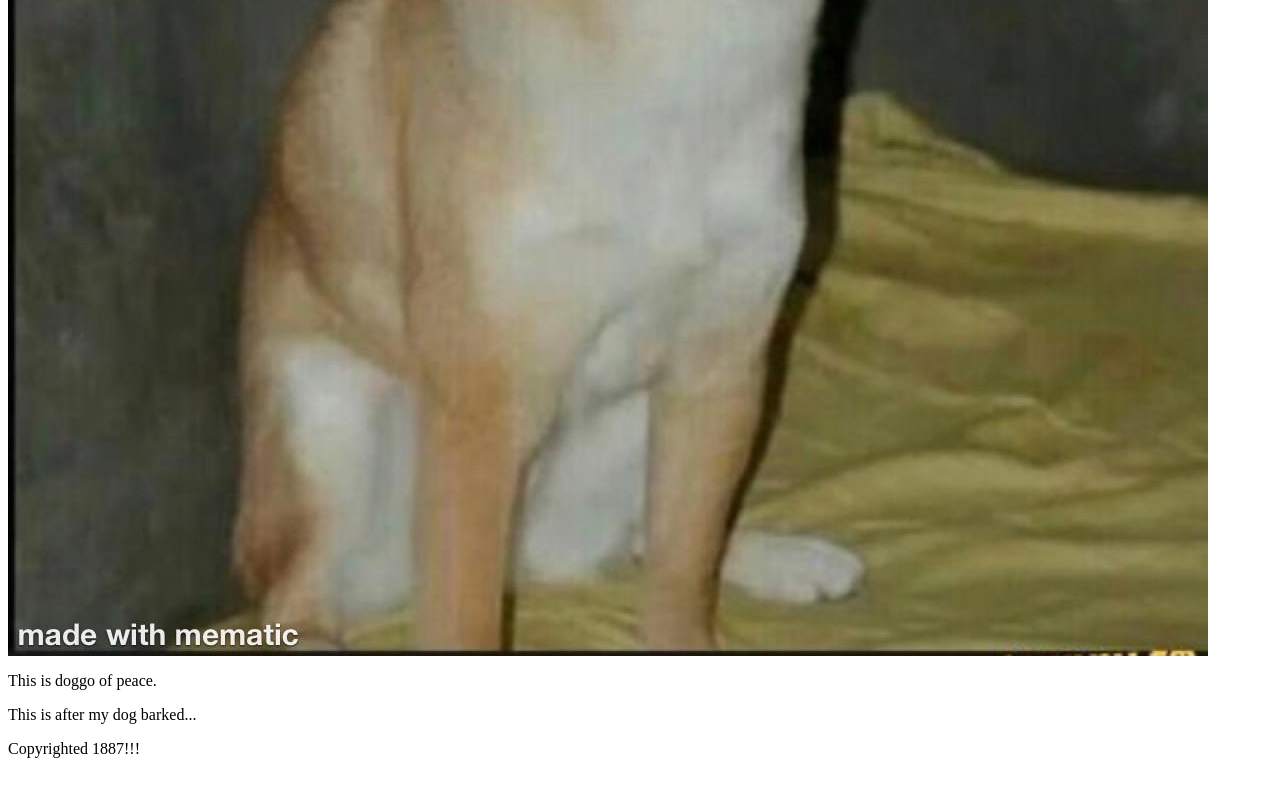
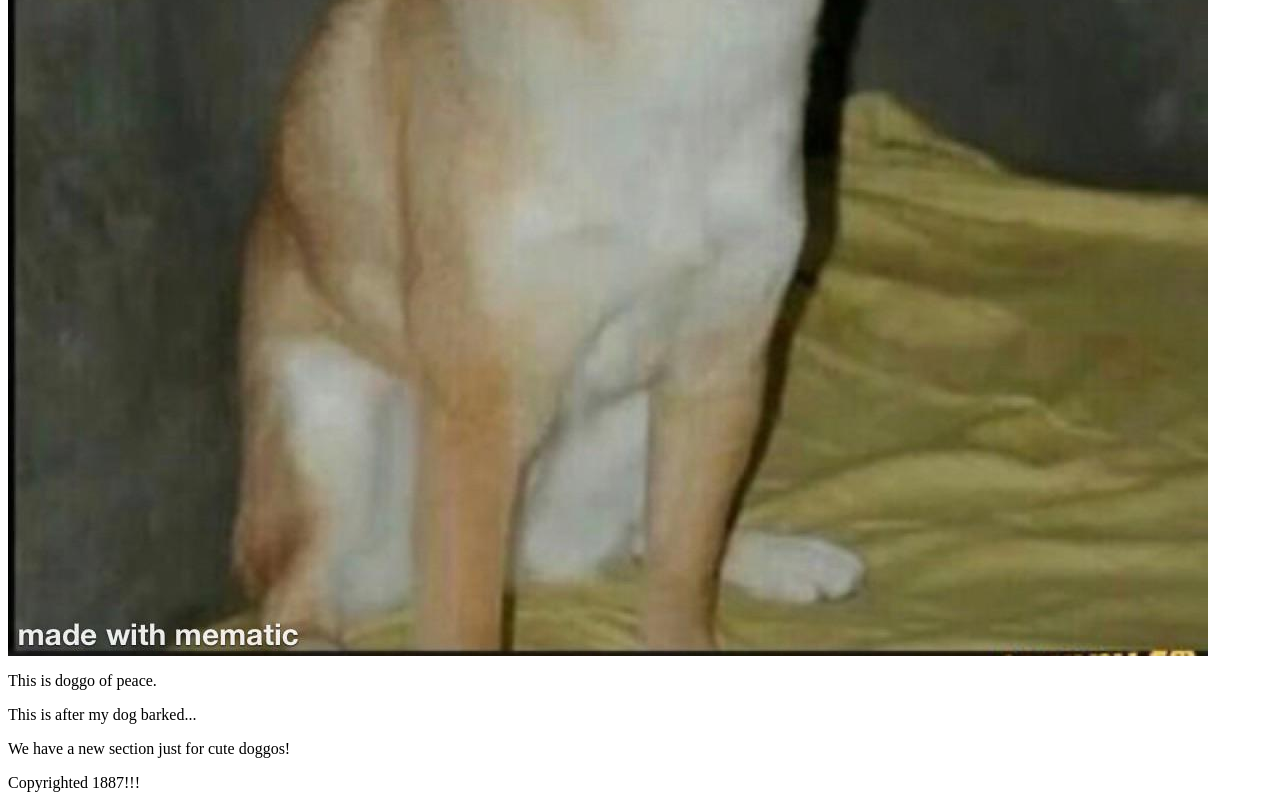
Before and after one commit to diedona/GitCourse, a plain HTML site: page news/index.html in a window 1280 px wide. Shown: the part 1889-2689 px from the top of the page. Before the commit the page ends 2655 px from the top, so only its background shows below. Drawn offline with Linux system fonts and the light colour scheme.

Commit message:
doggos added

```diff
--- a/news/index.html
+++ b/news/index.html
@@ -19,6 +19,10 @@
     <p>
         This is after my dog barked...
     </p>
+
+    <p>
+        We have a new section just for cute doggos!
+    </p>
     <footer>Copyrighted 1887!!!</footer>
 </body>
 </body>
```
Also changed, not shown: cute-doggos-section/doggos.txt (added).
